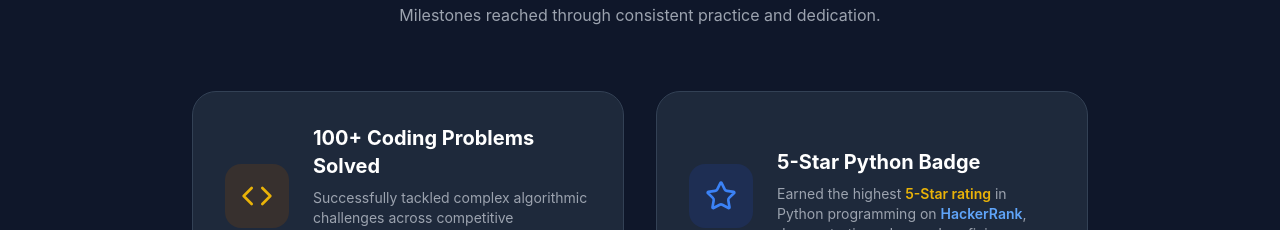
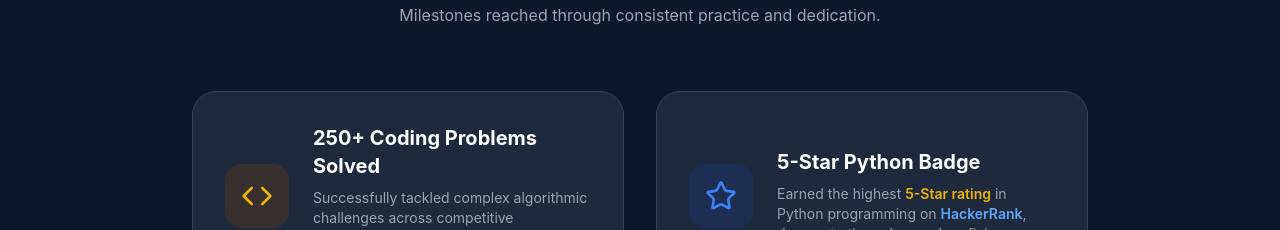
Before and after one commit to rahulprakash026/rahulpakash_potfolio, a React (Vite) app: page / in a window 1280 px wide. Shown: the part 5380-5610 px from the top of the page. Built offline with nearby package versions, Linux system fonts and the light colour scheme.

Commit message:
Update achievements count from 100 to 250

```diff
--- a/src/components/Achievements.jsx
+++ b/src/components/Achievements.jsx
@@ -38,7 +38,7 @@ const Achievements = () => {
                 <Code size={32} />
               </div>
               <div>
-                <h3 className="text-xl font-bold text-slate-900 dark:text-white mb-2">100+ Coding Problems Solved</h3>
+                <h3 className="text-xl font-bold text-slate-900 dark:text-white mb-2">250+ Coding Problems Solved</h3>
                 <p className="text-gray-600 dark:text-gray-400 text-sm">
                   Successfully tackled complex algorithmic challenges across competitive programming platforms including <span className="font-semibold text-primary dark:text-blue-400">LeetCode</span> and <span className="font-semibold text-primary dark:text-blue-400">HackerRank</span>.
                 </p>
```
